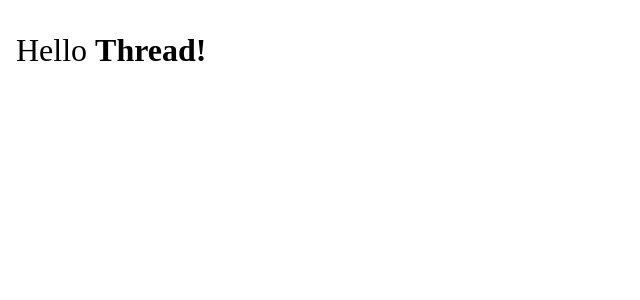
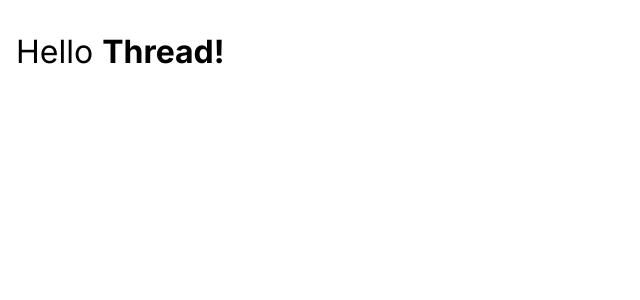
Before and after one commit to drodrigues/frontend-base-test, a Next.js app: page / in a window 1280 px wide. Shown: the top 300 px of the page, without its empty margins (0-640 px from the left). Built offline with nearby package versions, Linux system fonts and the light colour scheme.

Commit message:
style: load Inter font in app layout

```diff
--- a/src/app/(pages)/layout.tsx
+++ b/src/app/(pages)/layout.tsx
@@ -2,11 +2,20 @@ import type { Metadata, Viewport } from 'next';
 import Loading from '@/components/loading';
 import '@/stylesheets/App.scss';
 
-import { Poppins } from 'next/font/google';
+import { Inter, Poppins } from 'next/font/google';
 import { Suspense } from 'react';
 
 const poppinsSans = Poppins({
   variable: '--font-poppins',
+  fallback: ['sans-serif'],
+  subsets: ['latin'],
+  weight: ['100', '200', '300', '400', '500', '600', '700', '800', '900'],
+  preload: true,
+  adjustFontFallback: true,
+});
+
+const interSans = Inter({
+  variable: '--font-inter',
   fallback: ['sans-serif'],
   subsets: ['latin'],
   weight: ['100', '200', '300', '400', '500', '600', '700', '800', '900'],
@@ -33,8 +42,8 @@ export default function RootLayout({
   children: React.ReactNode;
 }>) {
   return (
-    <html lang='pt-BR'>
-      <body className={`${poppinsSans.variable}`}>
+    <html lang="pt-BR">
+      <body className={`${poppinsSans.variable} ${interSans.variable}`}>
         <Suspense fallback={<Loading visible overlay />}>{children}</Suspense>
       </body>
     </html>
```
